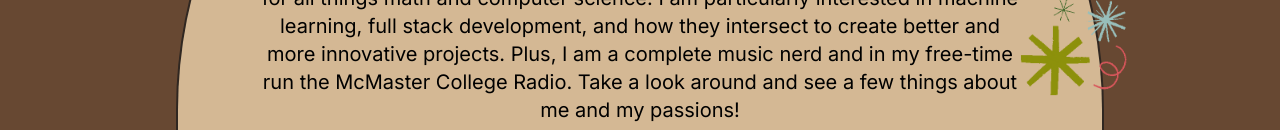
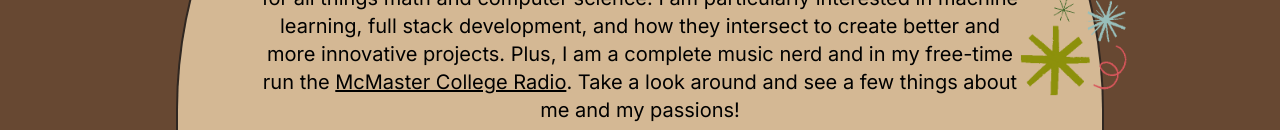
Before and after one commit to ValueAchooMatthew/Personal-Website-2, a Next.js app in the folder personal-website/: page / in a window 1280 px wide. Shown: the part 822-952 px from the top of the page. Built offline with nearby package versions, Linux system fonts and the light colour scheme.

Commit message:
Added underline to McMaster college radio link

```diff
--- a/personal-website/src/app/page.jsx
+++ b/personal-website/src/app/page.jsx
@@ -39,7 +39,7 @@ export default function Home() {
           <p className = "mt-8 text-center m-auto text-xl max-w-3xl">
               Hello and thanks for visiting my website! My name is Matthew and I'm a second year Software Engineering student at McMaster University.
               I have a great interest for all things math and computer science. I am particularly interested in machine learning, full stack development, and
-              how they intersect to create better and more innovative projects. Plus, I am a complete music nerd and in my free-time run the <Link href="https://cfmu.ca/shows/83-indie-hour">McMaster College Radio</Link>. Take a look around and see a few
+              how they intersect to create better and more innovative projects. Plus, I am a complete music nerd and in my free-time run the <Link className="underline" href="https://cfmu.ca/shows/83-indie-hour">McMaster College Radio</Link>. Take a look around and see a few
               things about me and my passions!
           </p>
         </div>
```
